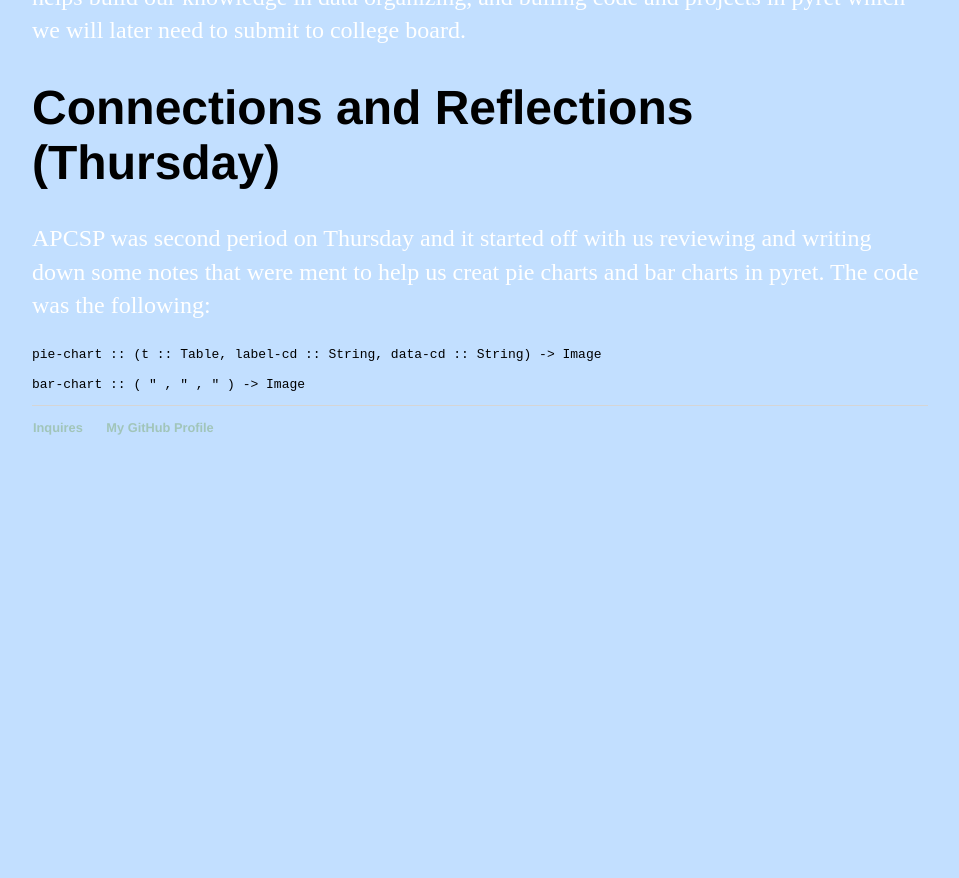
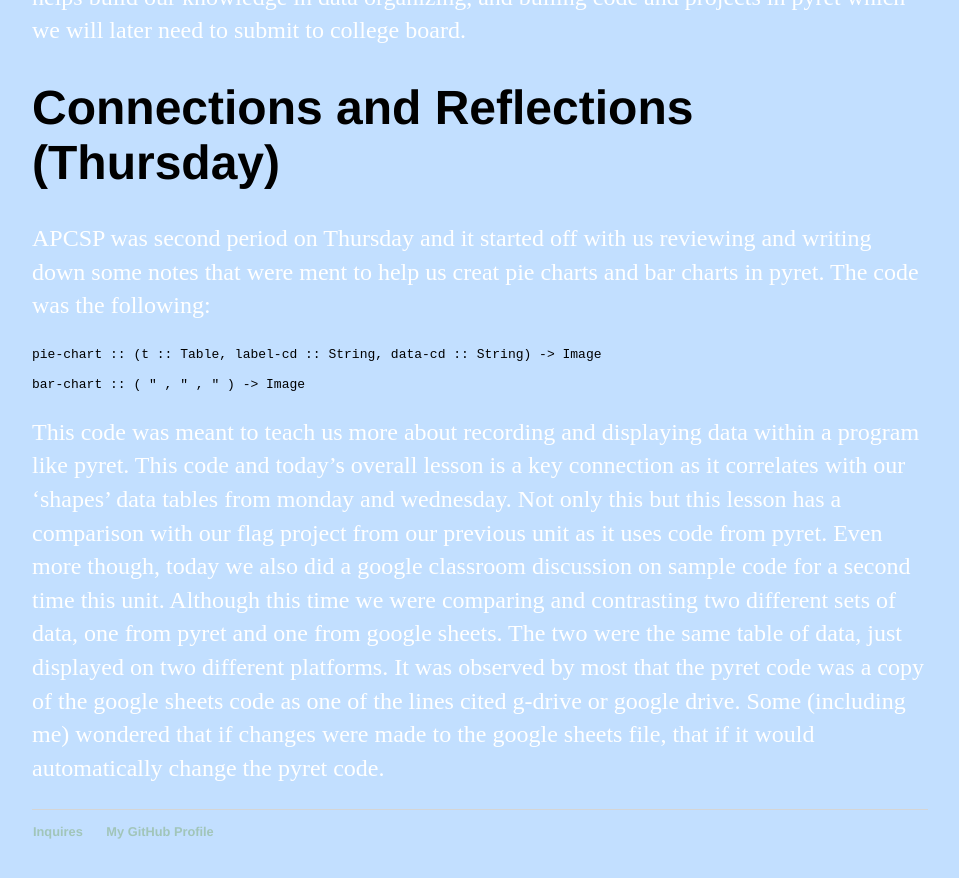
Before and after one commit to albertof4112/albertof4112.github.io, a Jekyll site: the page built from _posts/2018-10-26-weekly-reflection-06.md, in a window 1280 px wide and 900 px high, scrolled down 1676 px. Shown: the top 878 px of the window, without its empty margins (160-1119 px from the left). Built offline with Jekyll 4.4.1, drawn with Linux system fonts in a browser that asks for light colours; before the commit the page ends 2172 px from its top, so only the background shows below that.

Commit message:
Update 2018-10-26-weekly-reflection-06.md

````diff
--- a/_posts/2018-10-26-weekly-reflection-06.md
+++ b/_posts/2018-10-26-weekly-reflection-06.md
@@ -20,3 +20,4 @@ pie-chart :: (t :: Table, label-cd :: String, data-cd :: String) -> Image
 
 bar-chart :: ( " , " , " ) -> Image
 ```
+This code was meant to teach us more about recording and displaying data within a program like pyret. This code and today's overall lesson is a key connection as it correlates with our 'shapes' data tables from monday and wednesday. Not only this but this lesson has a comparison with our flag project from our previous unit as it uses code from pyret. Even more though, today we also did a google classroom discussion on sample code for a second time this unit. Although this time we were comparing and contrasting two different sets of data, one from pyret and one from google sheets. The two were the same table of data, just displayed on two different platforms. It was observed by most that the pyret code was a copy of the google sheets code as one of the lines cited g-drive or google drive. Some (including me) wondered that if changes were made to the google sheets file, that if it would automatically change the pyret code.
````
